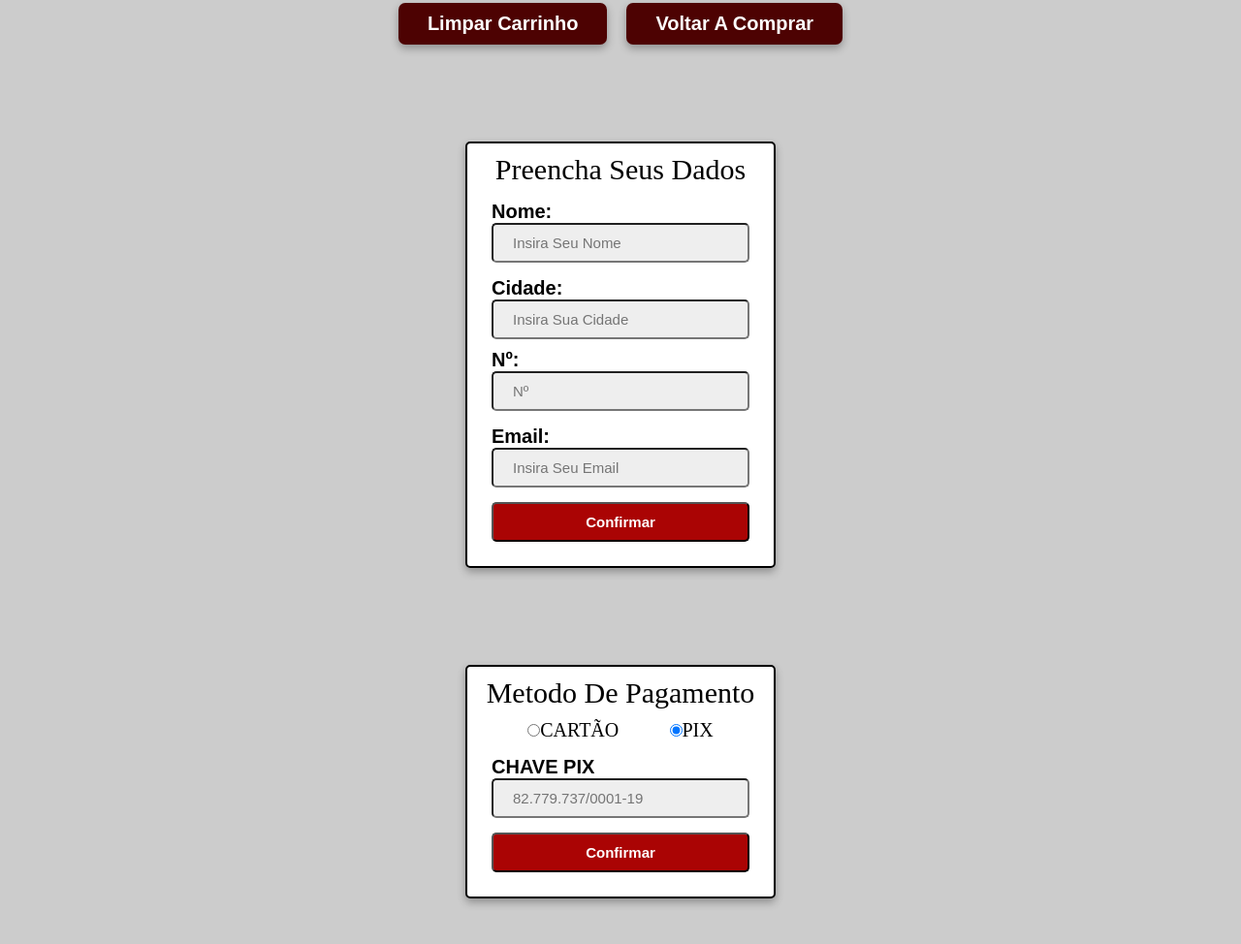
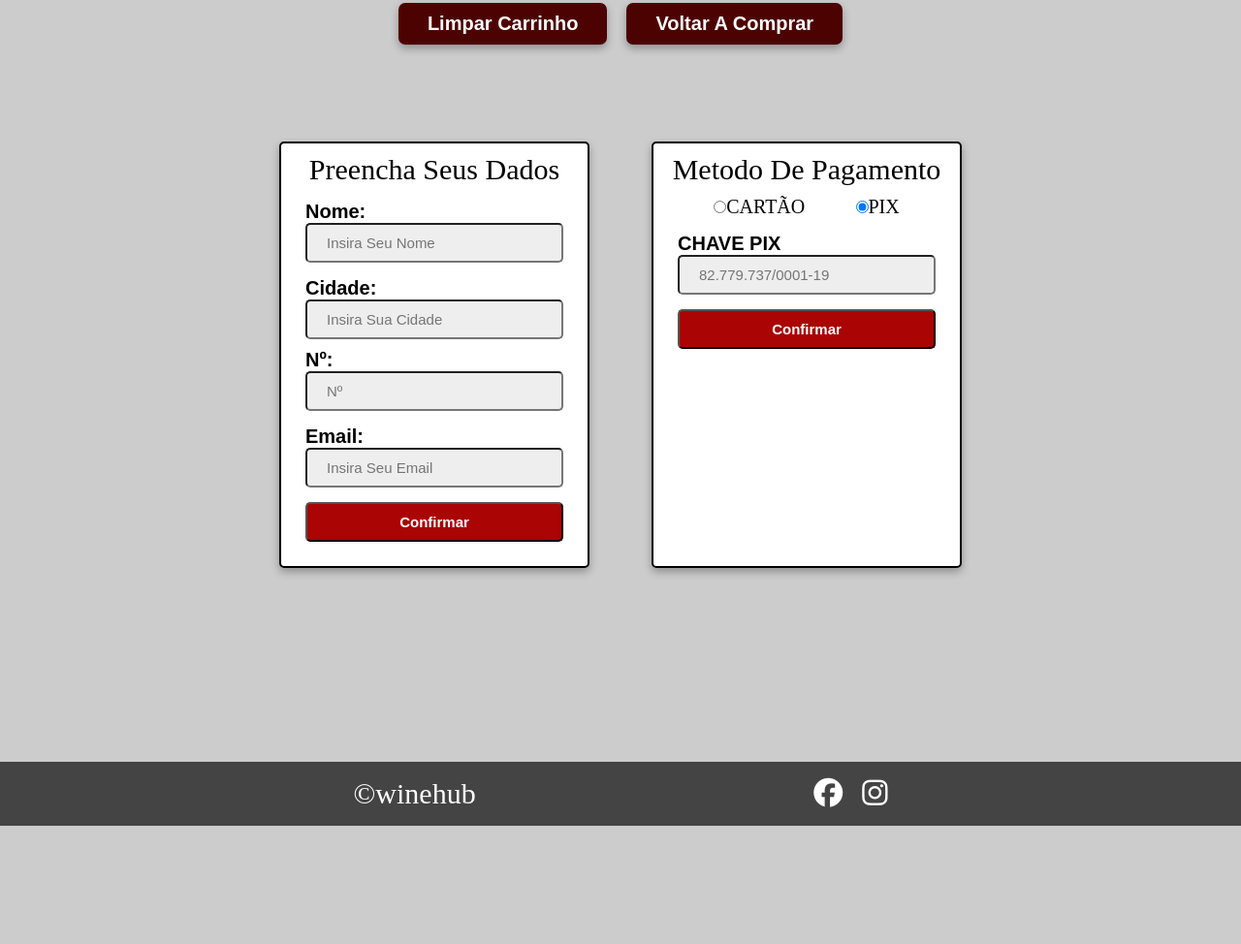
Before and after one commit to Caua-Ricken/WineHub, a plain HTML site: page carrinho.html in a window 1280 px wide. Shown: the part 274-1248 px from the top of the page at 97% size. After the commit the page ends 1126 px from the top, so only its background shows below. Drawn offline with Linux system fonts and the light colour scheme.

Commit message:
atualização de carrinho

```diff
--- a/carrinho.css
+++ b/carrinho.css
@@ -285,3 +285,26 @@ body{
     flex-direction: column;
     width: 100%;
 }
+
+.forms{
+    display: flex;
+    width: 60%;
+    margin: auto;
+}
+
+.end{
+    display: flex;
+    justify-content: space-evenly;
+    margin-top: 10rem;
+    padding: 1.6rem;
+    background-color: #444;
+    font-size: 3rem;
+    color: white;
+}
+.media{
+    gap: 2rem;
+    display: flex;
+}
+.media a{
+    color: white;
+}
--- a/carrinho.html
+++ b/carrinho.html
@@ -32,6 +32,9 @@
      <a class="back" href="index.html">voltar a comprar</a>
    </div>
 
+
+
+   <div class="forms">
 
   <form class="user-form">
   <fieldset class="user">
@@ -133,6 +136,19 @@
 
 </form>
 
+</div>
+
+
+     <footer>
+      <div class="end">
+        <p>&copy;winehub</p>
+        <div class="media">
+          <a href="#"><i class="fa-brands fa-facebook"></i></a>
+          <a href="#"><i class="fa-brands fa-instagram"></i></a>
+        </div>
+      </div>
+     </footer>
+
 
 
 
--- a/carrinho.js
+++ b/carrinho.js
@@ -41,10 +41,8 @@ document.addEventListener('DOMContentLoaded', () => {
     }
   }
 
-  // Inicializa a exibição correta ao carregar
   togglePaymentFields();
 
-  // Adiciona o evento de mudança para todos os radios
   radios.forEach(radio => {
     radio.addEventListener('change', togglePaymentFields);
   });
```
Also changed, not shown: index.html (+0 -1 lines), index.js (+14 -0 lines).
